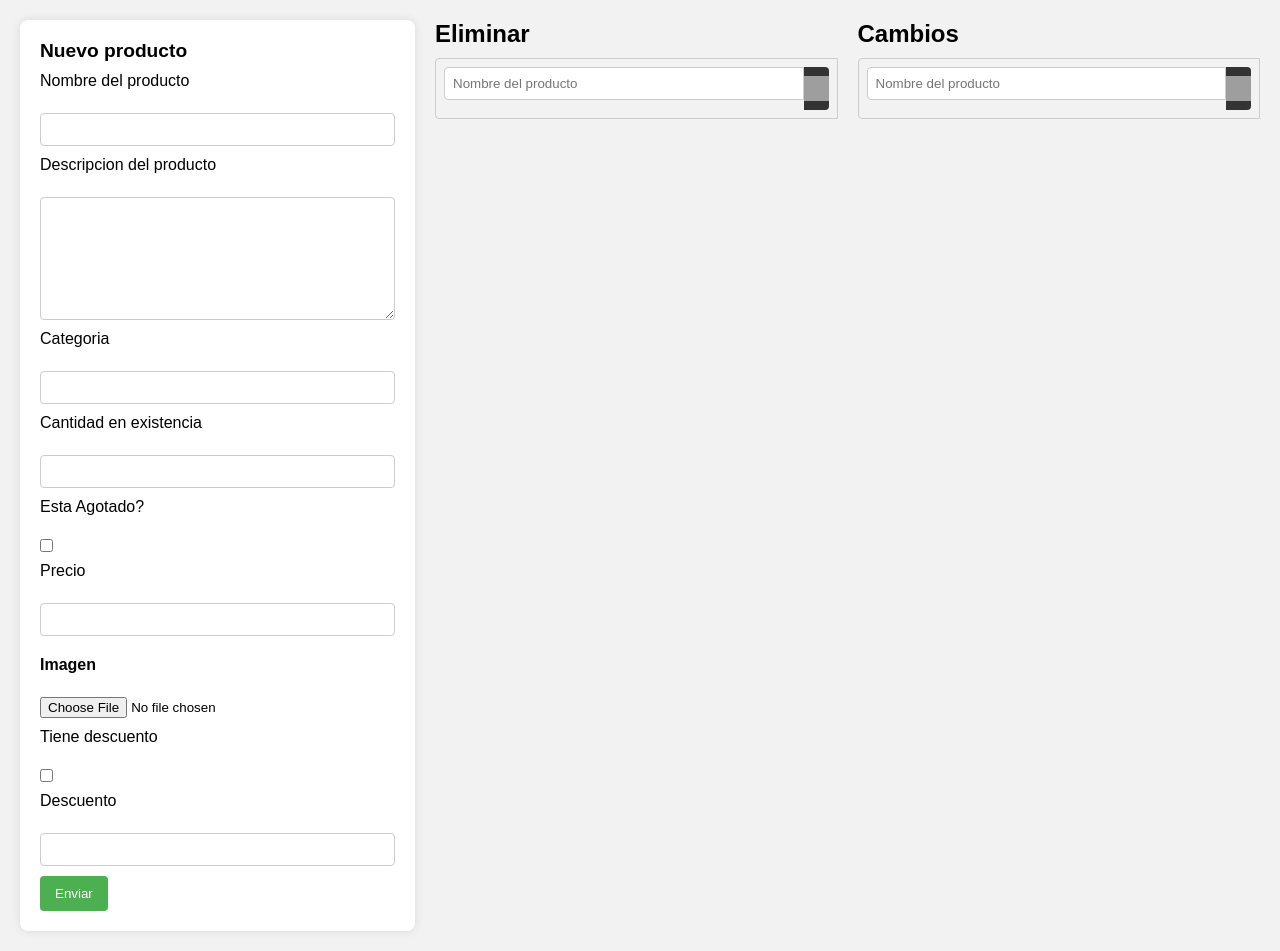
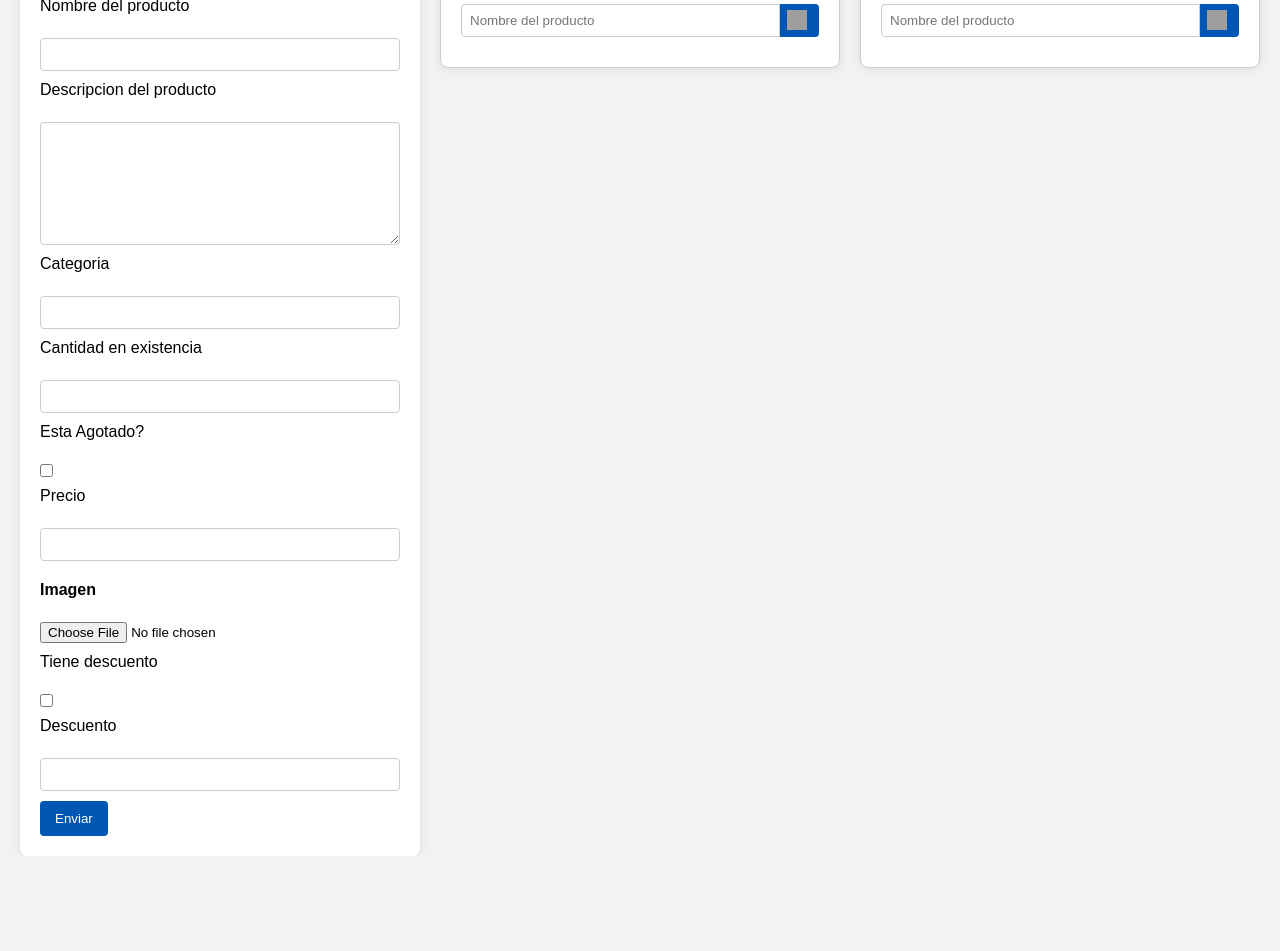
Before and after one commit to fabianreyesmn/CHEIN, a PHP site: page /ABC.php in a window 1280 px wide. After the commit the page ends 856 px from the top, so only its background shows below. Run offline with PHP 8.4, Linux system fonts and the light colour scheme; grey boxes are pictures that could not be loaded.

Commit message:
mejora de botones y layout del ABC

```diff
--- a/public_html/estilos/estilosABC.css
+++ b/public_html/estilos/estilosABC.css
@@ -9,12 +9,30 @@
 body {
     font-family: 'Arial', sans-serif;
     background-color: #f2f2f2;
+    display: flex;
+    justify-content: center;
+    align-items: center;
+    height: 100vh;
+    margin: 0;
 }
 
 .contenido2 {
     display: flex;
     justify-content: space-around;
     margin: 20px;
+}
+
+/* Estilos para el formulario de altas, bajas y cambios */
+form.altas,
+form#bajas,
+form#cambios,
+form#form2 {
+    background-color: #fff;
+    padding: 20px;
+    border-radius: 8px;
+    box-shadow: 0 0 10px rgba(0, 0, 0, 0.1);
+    width: 400px;
+    /* Ancho fijo */
 }
 
 /* Estilos para el formulario de altas */
@@ -55,7 +73,7 @@ input[type="file"] {
 }
 
 #boton {
-    background-color: #4caf50;
+    background-color: #0056b3;
     color: #fff;
     padding: 10px 15px;
     border: none;
@@ -64,7 +82,7 @@ input[type="file"] {
 }
 
 #boton:hover {
-    background-color: #45a049;
+    background-color: #0272ea;
 }
 
 /* Estilos para mensajes de éxito y error */
@@ -79,17 +97,19 @@ input[type="file"] {
     font-weight: bold;
 }
 
-.agregado {
-    background-color: #4caf50;
-    color: #fff;
-}
-
+/* Estilos para mensajes de éxito y error */
+.agregado,
 .eliminado,
 .denegado,
 .cambiosmsg,
 .bajasmsg {
-    background-color: #f44336;
-    color: #fff;
+    margin-top: 20px;
+    padding: 10px;
+    border-radius: 4px;
+    font-weight: bold;
+    width: 100%;
+    /* Ancho completo */
+    text-align: center;
 }
 
 /* Estilos para la sección de eliminar y cambios */
@@ -121,16 +141,26 @@ input[type="file"] {
 
 #btn-bajas,
 #btn-cambios {
-    background-color: #333;
+    background-color: #0056b3;
     color: #fff;
     border: none;
     border-radius: 0 4px 4px 0;
     cursor: pointer;
+    padding: 2px 7px; /* Ajustado para ser más pequeño */
+    height: 33px; /* Altura */
 }
 
 #btn-bajas:hover,
 #btn-cambios:hover {
-    background-color: #555;
+    background-color: #0775eb;
+}
+
+/* Estilos para el ícono en los botones de bajas y cambios */
+#btn-bajas img,
+#btn-cambios img {
+    width: 20px; /* Tamaño más pequeño */
+    height: 20px; /* Tamaño más pequeño */
+    margin-right: 5px;
 }
 
 /* Estilos para la sección de modificar producto */
@@ -161,7 +191,7 @@ form#form2 button {
 
 /* Estilos para el botón de enviar en el formulario de modificar producto */
 form#form2 button {
-    background-color: #4caf50;
+    background-color: #0056b3;
     color: #fff;
     padding: 10px 15px;
     border: none;
@@ -170,5 +200,5 @@ form#form2 button {
 }
 
 form#form2 button:hover {
-    background-color: #45a049;
+    background-color: #2c6cb0;
 }
```
